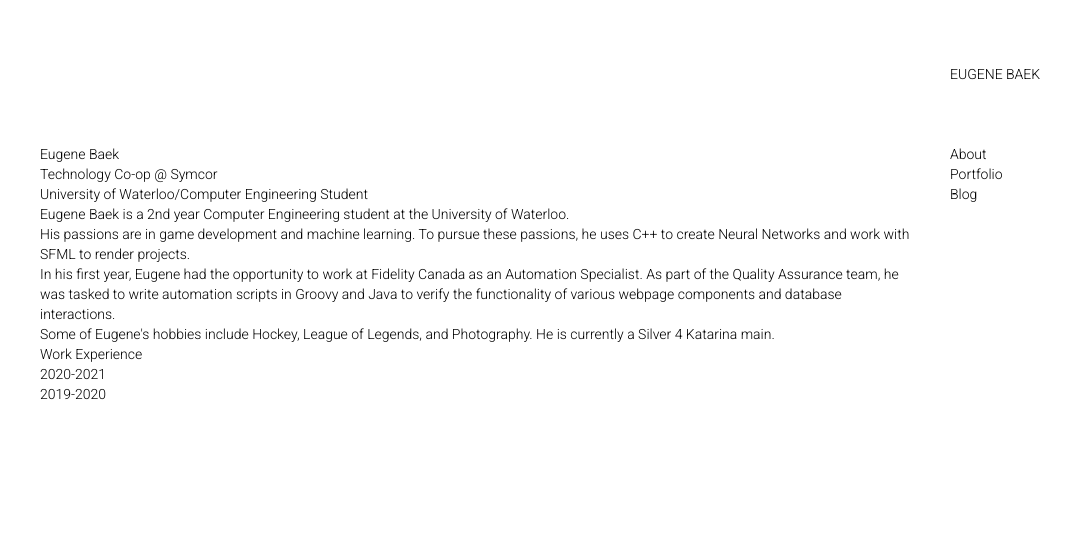
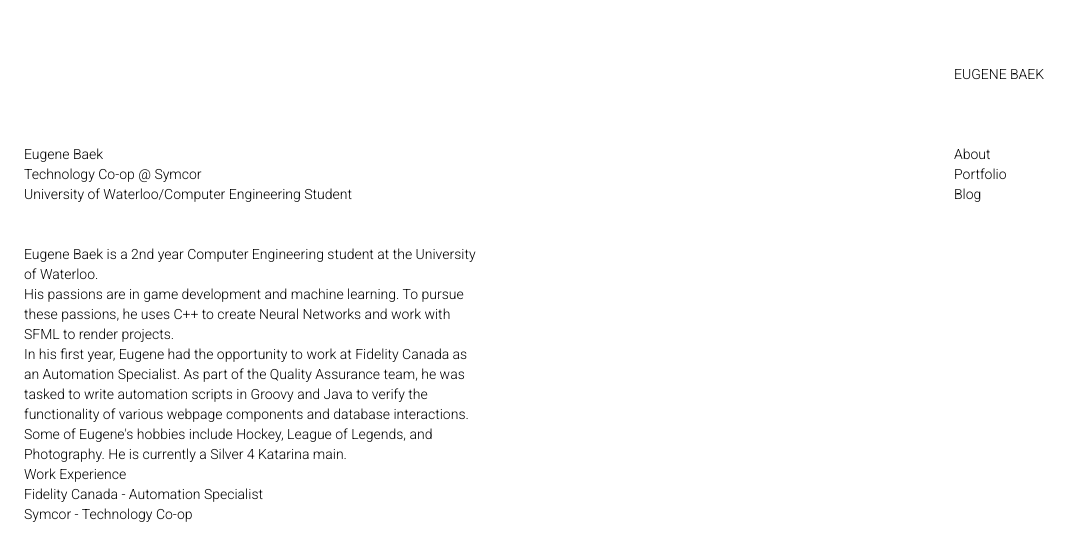
Before and after one commit to Eugenebaek/eugenebaek.ca, a Next.js app: page /about in a window 1280 px wide. Shown: the top 560 px of the page, without its empty margins (0-1083 px from the left). Built offline with nearby package versions, Linux system fonts and the light colour scheme.

Commit message:
fixed margin and gap

```diff
--- a/components/layout.js
+++ b/components/layout.js
@@ -13,12 +13,12 @@ export default function Layout({children}) {
             </Head>
 
             <div className='font-Roboto font-light text-xs sm:text-sm'>
-                <div className='flex gap-10 mx-10'>
+                <div className='flex gap-2 mx-2 sm:gap-6 sm:mx-6'>
                     <div className='w-full md:w-3/4 pt-36'>{children}</div>
                     <div className='hidden md:flex w-1/4 h-screen sticky top-0'>
                         <Sidebar/>
                     </div>
-                    <button onClick={() => setSidebarOpen(!sidebarOpen)} className="md:hidden menu-button fixed top-10 right-10 z-50">
+                    <button onClick={() => setSidebarOpen(!sidebarOpen)} className="md:hidden menu-button fixed top-2 right-2 sm:top-6 sm:right-6 z-50">
                         {(sidebarOpen) ? 'x' : '+'}
                     </button>
                     {(sidebarOpen)
@@ -33,7 +33,7 @@ export default function Layout({children}) {
 function MobileSidebar() {
     return (
         <nav className='fixed w-full h-screen bg-white'>
-            <div className='fixed py-16 uppercase'>
+            <div className='fixed py-16 uppercase text-2xl'>
                 <Link href="/">
                     <a onClick={() => setSidebarOpen(!sidebarOpen)}>Eugene Baek</a>
                 </Link>
--- a/pages/about/index.js
+++ b/pages/about/index.js
@@ -1,22 +1,33 @@
 export default function About() {
+
+    const experiences = ["Fidelity Canada - Automation Specialist", "Symcor - Technology Co-op"]
+    const experienceList = experiences.map((experience) => <p>{experience}</p>)
+
     return (
-            <main>
+        <main className='w-1/2'>
+            <div className='mb-10'>
                 <h1>Eugene Baek</h1>
                 <h2>Technology Co-op @ Symcor</h2>
                 <h2>University of Waterloo/Computer Engineering Student</h2>
-
+            </div>
+            <div>
                 <p>Eugene Baek is a 2nd year Computer Engineering student at the University of Waterloo. </p>
                 <p>His passions are in game development and machine learning. To pursue these passions, he uses C++ to
                     create Neural Networks and work with SFML to render projects.</p>
-                <p>In his first year, Eugene had the opportunity to work at Fidelity Canada as an Automation Specialist. As
+                <p>In his first year, Eugene had the opportunity to work at Fidelity Canada as an Automation Specialist.
+                    As
                     part of the Quality Assurance team, he was tasked to write automation scripts in Groovy and Java to
                     verify the functionality of various webpage components and database interactions.</p>
-                <p>Some of Eugene's hobbies include Hockey, League of Legends, and Photography. He is currently a Silver 4
+                <p>Some of Eugene's hobbies include Hockey, League of Legends, and Photography. He is currently a Silver
+                    4
                     Katarina main.</p>
+            </div>
 
+
+            <div>
                 <h2>Work Experience</h2>
-                <p>2020-2021</p>
-                <p>2019-2020</p>
-            </main>
+                {experienceList}
+            </div>
+        </main>
     )
 }
--- a/pages/index.js
+++ b/pages/index.js
@@ -8,9 +8,9 @@ export default function Home({home}) {
                 {home.map((home) => (
                     <div key={home.id} className='mb-16'>
                         <div>
-                            {home.images.map((image, index) => <img key={index} className='mb-5 ' src={image}/>)}
+                            {home.images.map((image, index) => <img key={index} className='mb-2 sm:mb-6' src={image}/>)}
                         </div>
-                        <div className='flex flex-col sm:flex-row'>
+                        <div className='flex flex-col sm:flex-row gap-x-4'>
                             <div className='flex-1 mb-4 sm:mb-0'>
                                 <h2>{home.title}</h2>
                                 <Date dateString={home.date}/>
```
